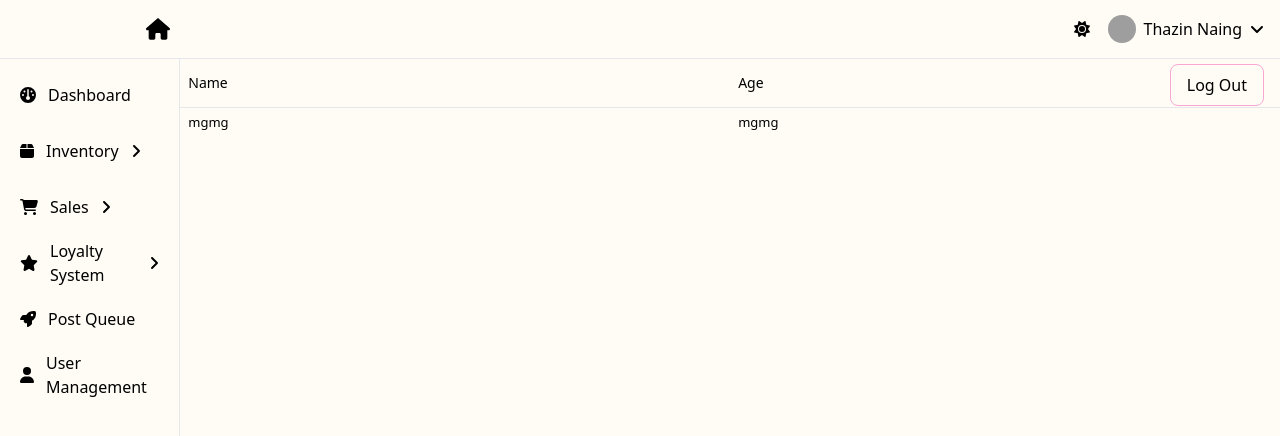
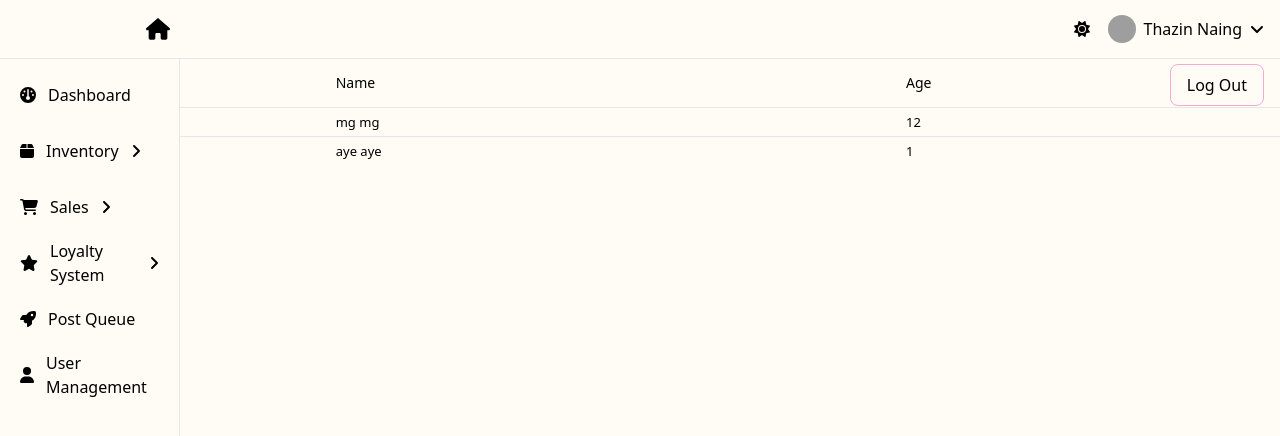
Before and after one commit to Tech-Notes/tech-notes.web, a React (Vite) app: page /inventory/products in a window 1280 px wide. Shown: the top 436 px of the page. Built offline with nearby package versions, Linux system fonts and the light colour scheme; sample sign-in values are in the browser's storage; grey boxes are pictures that could not be loaded.

Commit message:
fix: fixed table

```diff
--- a/src/pages/Products.jsx
+++ b/src/pages/Products.jsx
@@ -3,17 +3,24 @@ import DataTable from '../data_table/DataTable';
 const Products = () => {
   return (
     <DataTable
-      data={[{ id: 1, name: 'mgmg' }]}
+      data={[
+        { id: 1, name: 'mg mg', age: 12 },
+        { id: 2, name: 'aye aye', age: 1 }
+      ]}
       columns={[
         {
+          id: 'select all',
+          header: ({ table }) => <div></div>
+        },
+        {
           accessorKey: 'name',
-          header: ({ table }) => <div aria-label="Name">Name</div>,
+          header: ({ columns }) => <div aria-label="Name">Name</div>,
           cell: ({ row }) => <div aria-label="Name">{row.getValue('name')}</div>
         },
         {
           accessorKey: 'age',
-          header: ({ table }) => <div aria-label="Age">Age</div>,
-          cell: ({ row }) => <div aria-label="Age">{row.getValue('name')}</div>
+          header: ({ columns }) => <div aria-label="Age">Age</div>,
+          cell: ({ row }) => <div aria-label="Age">{row.getValue('age')}</div>
         }
       ]}
     />
```
